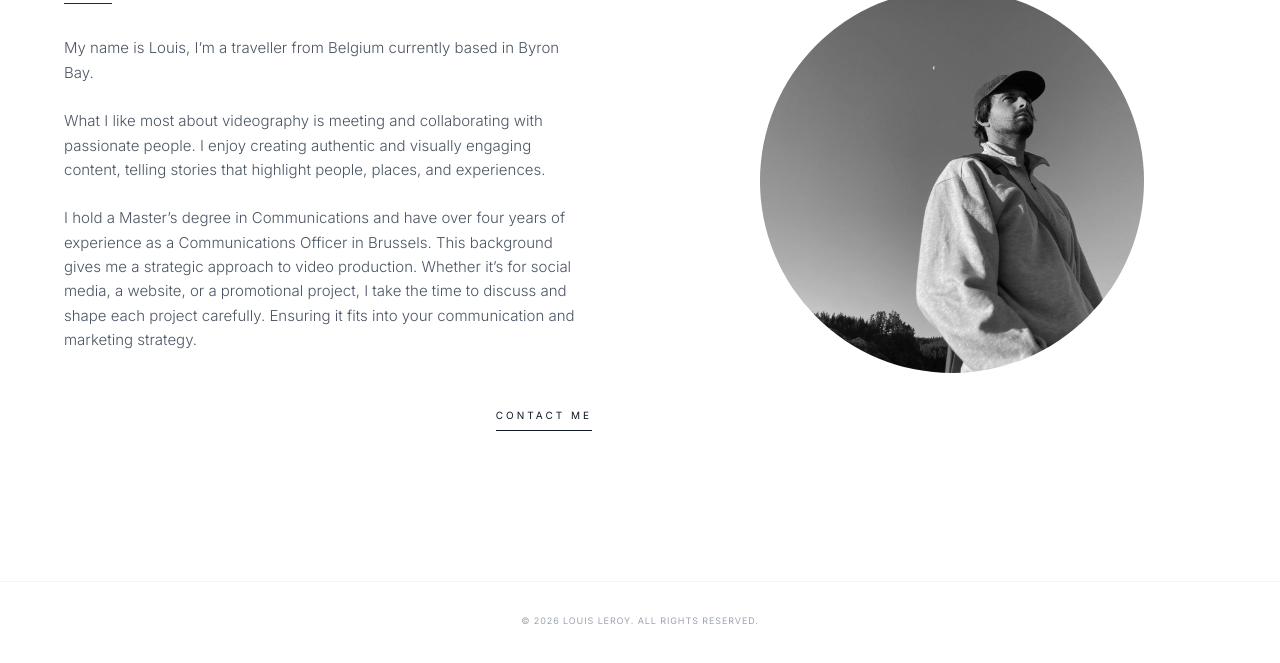
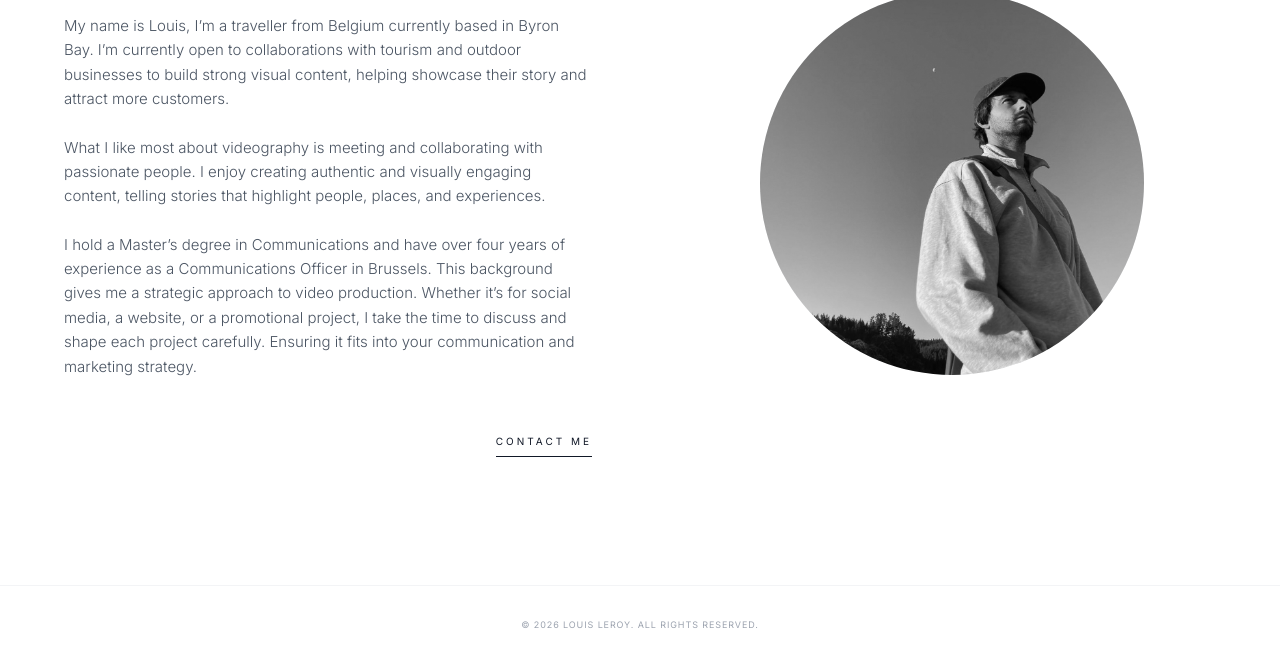
Before and after one commit to Louislr-cloud/Mon-site-Web, a plain HTML site: page about.html in a window 1280 px wide. Shown: the part 219-882 px from the top of the page. Drawn offline with nearby package versions, Linux system fonts and the light colour scheme.

Commit message:
Little changes

```diff
--- a/about.html
+++ b/about.html
@@ -71,7 +71,10 @@
                 <div class="w-12 h-[1px] bg-gray-800 mb-8"></div>
 
                 <div class="space-y-6 text-gray-600 font-light leading-relaxed text-sm md:text-[15px] text-justify md:text-left">
-                    <p>My name is Louis, I’m a traveller from Belgium currently based in Byron Bay.</p>
+                    <p>My name is Louis, I’m a traveller from Belgium currently based in Byron Bay. I’m currently open to collaborations with tourism and outdoor businesses to build strong visual content,
+                        helping showcase their story and attract more customers.
+
+                    </p>
                     <p>What I like most about videography is meeting and collaborating with passionate people. I enjoy creating authentic and visually engaging content, telling stories that highlight people, places, and experiences.</p>
                     <p>I hold a Master’s degree in Communications and have over four years of experience as a Communications Officer in Brussels. This background gives me a strategic approach to video production. Whether it’s for social media, a website, or a promotional project, I take the time to discuss and shape each project carefully. Ensuring it fits into your communication and marketing strategy.</p>
                 </div>
```
Also changed, not shown: index.html (+1 -3 lines).
